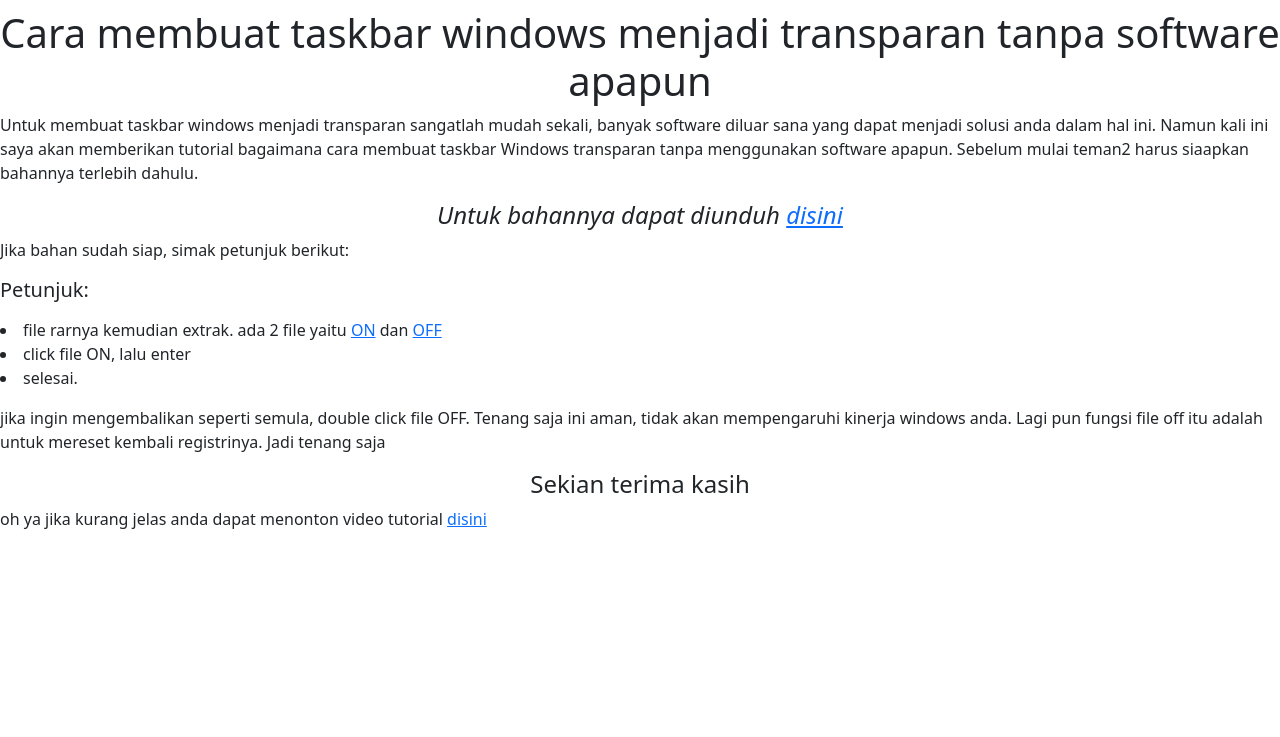
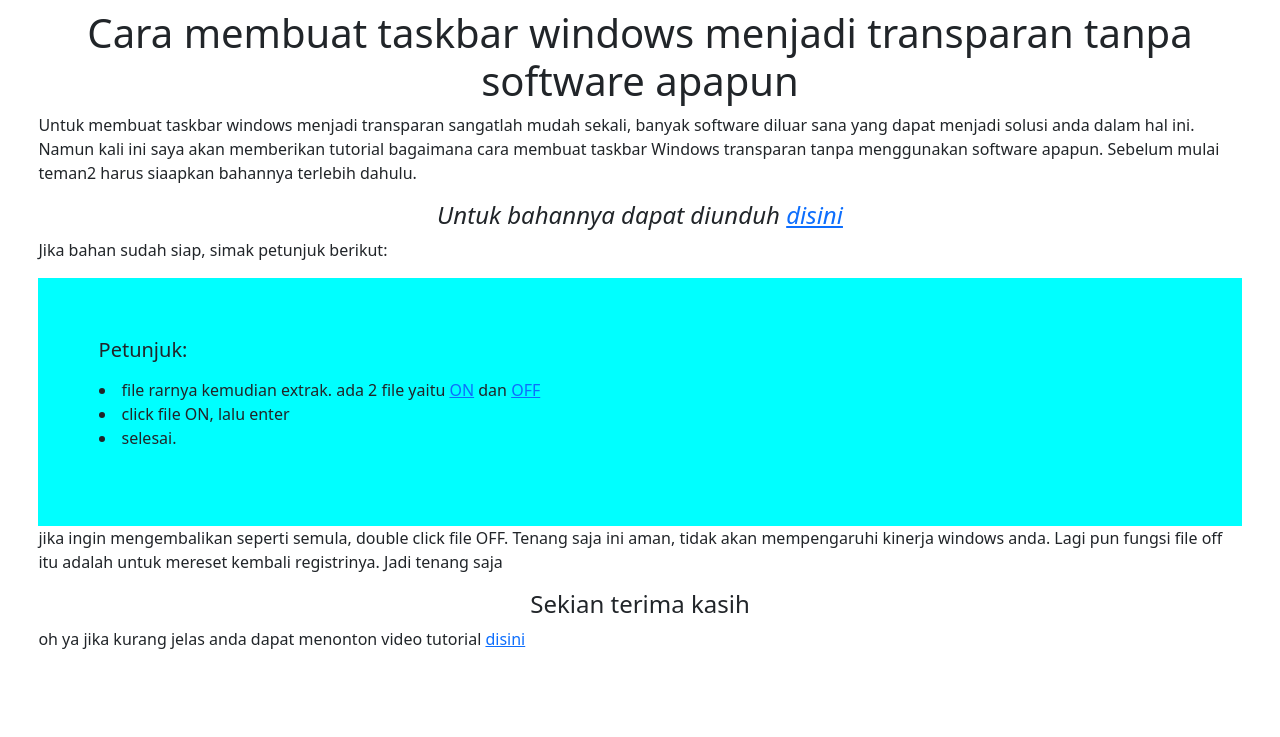
Before and after one commit to ramanto/ramanto.github.io, a plain HTML site: page tutorial/content/taskbar-transparan.html in a window 1280 px wide. Shown: the part 63-800 px from the top of the page. Drawn offline with nearby package versions, Linux system fonts and the light colour scheme.

Commit message:
ganti margin

```diff
--- a/style.css
+++ b/style.css
@@ -10,3 +10,18 @@
 section {
   padding-top: 5rem;
 }
+
+.body {
+  margin: 3%;
+  margin-top: 0;
+}
+
+div .petunjuk {
+  background-color: aqua;
+  padding: 5%;
+}
+
+h1,
+h4 {
+  text-align: center;
+}
--- a/tutorial/content/style.css
+++ /dev/null
@@ -1,4 +0,0 @@
-h1,
-h4 {
-  text-align: center;
-}
--- a/tutorial/content/taskbar-transparan.html
+++ b/tutorial/content/taskbar-transparan.html
@@ -18,7 +18,7 @@
     />
 
     <!-- My CSS -->
-    <link rel="stylesheet" href="style.css" />
+    <link rel="stylesheet" href="../../style.css" />
     <title>Dwiki Potter | WEBSITE</title>
     <link rel="shortcut icon" href="../favicon.ico" type="image/x-icon" />
     <link rel="icon" href="../favicon.ico" type="image/x-icon" />
@@ -65,13 +65,14 @@
       </div>
     </nav>
     <br /><br /><br />
+    <div class="body">
       <h1>
         Cara membuat taskbar windows menjadi transparan tanpa software apapun
       </h1>
       <p>
         Untuk membuat taskbar windows menjadi transparan sangatlah mudah sekali,
-      banyak software diluar sana yang dapat menjadi solusi anda dalam hal ini.
-      Namun kali ini saya akan memberikan tutorial bagaimana cara membuat
+        banyak software diluar sana yang dapat menjadi solusi anda dalam hal
+        ini. Namun kali ini saya akan memberikan tutorial bagaimana cara membuat
         taskbar Windows transparan tanpa menggunakan software apapun. Sebelum
         mulai teman2 harus siaapkan bahannya terlebih dahulu.
       </p>
@@ -84,11 +85,14 @@
         >
       </h4>
       <p>Jika bahan sudah siap, simak petunjuk berikut:</p>
+      <div class="petunjuk">
         <h5>Petunjuk:</h5>
         <p style="list-style-type: circle">
           <li>
             file rarnya kemudian extrak. ada 2 file yaitu
-        <a href="../../file/taskbar-transparan-on.reg" download="ON.reg">ON</a>
+            <a href="../../file/taskbar-transparan-on.reg" download="ON.reg"
+              >ON</a
+            >
             dan
             <a href="../../file/taskbar-transparan-off.reg" download="OFF.reg"
               >OFF</a
@@ -98,12 +102,13 @@
           <li>click file ON, lalu enter</li>
           <li>selesai.</li>
         </p>
+      </div>
 
       <p>
         jika ingin mengembalikan seperti semula, double click file OFF. Tenang
         saja ini aman, tidak akan mempengaruhi kinerja windows anda. Lagi pun
-      fungsi file off itu adalah untuk mereset kembali registrinya. Jadi tenang
-      saja
+        fungsi file off itu adalah untuk mereset kembali registrinya. Jadi
+        tenang saja
       </p>
       <h4>Sekian terima kasih</h4>
       oh ya jika kurang jelas anda dapat menonton video tutorial
@@ -112,6 +117,7 @@
         target="blank"
         >disini</a
       >
+    </div>
     <br /><br /><br /><br /><br /><br /><br /><br /><br /><br /><br /><br /><br /><br /><br /><br /><br /><br /><br /><br /><br />
     <br /><br /><br /><br /><br /><br /><br /><br /><br /><br /><br /><br /><br /><br /><br /><br /><br /><br /><br /><br /><br />
     <!-- Contact -->
--- a/tutorial/index.html
+++ b/tutorial/index.html
@@ -18,7 +18,7 @@
     />
 
     <!-- My CSS -->
-    <link rel="stylesheet" href="style.css" />
+    <link rel="stylesheet" href="../style.css" />
     <title>Dwiki Potter | WEBSITE</title>
     <link rel="shortcut icon" href="../favicon.ico" type="image/x-icon" />
     <link rel="icon" href="../favicon.ico" type="image/x-icon" />
--- a/tutorial/style.css
+++ /dev/null
@@ -1,4 +0,0 @@
-h1,
-h4 {
-  text-align: center;
-}
```
Also changed, not shown: index.html (+32 -21 lines). Lines whose indentation alone changed are shown as unchanged.
